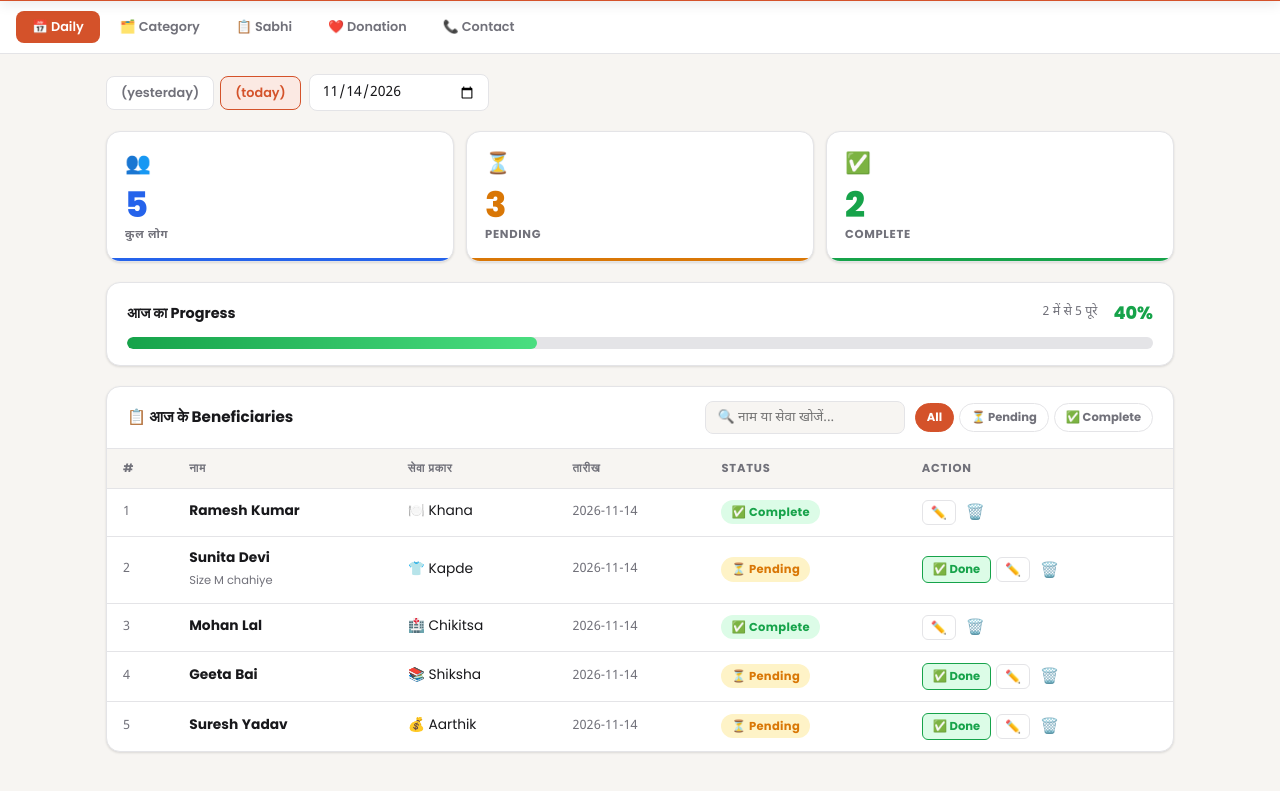
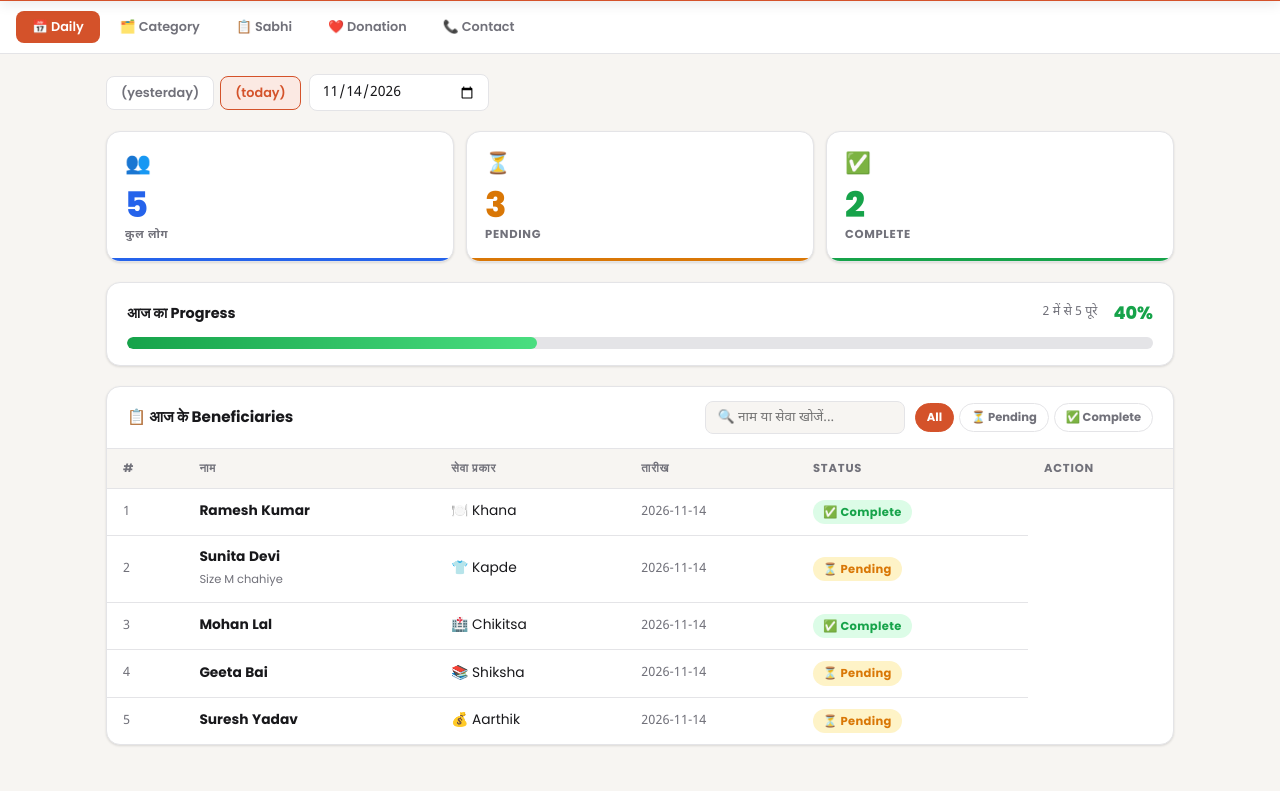
Before and after one commit to traderboys3034-ux/Ngo, a plain HTML site: page index.html in a window 1280 px wide. Shown: the part 63-854 px from the top of the page. Drawn offline with Linux system fonts and the light colour scheme.

Commit message:
Remove action buttons from record table
Removed action buttons for each record in the table.

```diff
--- a/index.html
+++ b/index.html
@@ -1326,11 +1326,7 @@ function renderTable() {
       <td style="white-space:nowrap">${ICONS[r.seva]||'🤝'} ${esc(r.seva)}</td>
       <td style="font-variant-numeric:tabular-nums;white-space:nowrap;font-size:0.8rem;color:var(--fg-muted)">${r.tarikh}</td>
       <td><span class="badge badge-${r.status}">${r.status==='complete'?'✅ Complete':'⏳ Pending'}</span></td>
-      <td><div class="action-btns">
-        ${r.status==='pending'?`<button class="btn-done" onclick="markComplete(${r.id})">✅ Done</button>`:''}
-        <button class="btn-edit-row" onclick="openModal(${r.id})" title="Edit">✏️</button>
-        <button class="btn-del" onclick="deleteRecord(${r.id})" title="Delete">🗑️</button>
-      </div></td>
+
     </tr>
   `).join('');
 }
```
